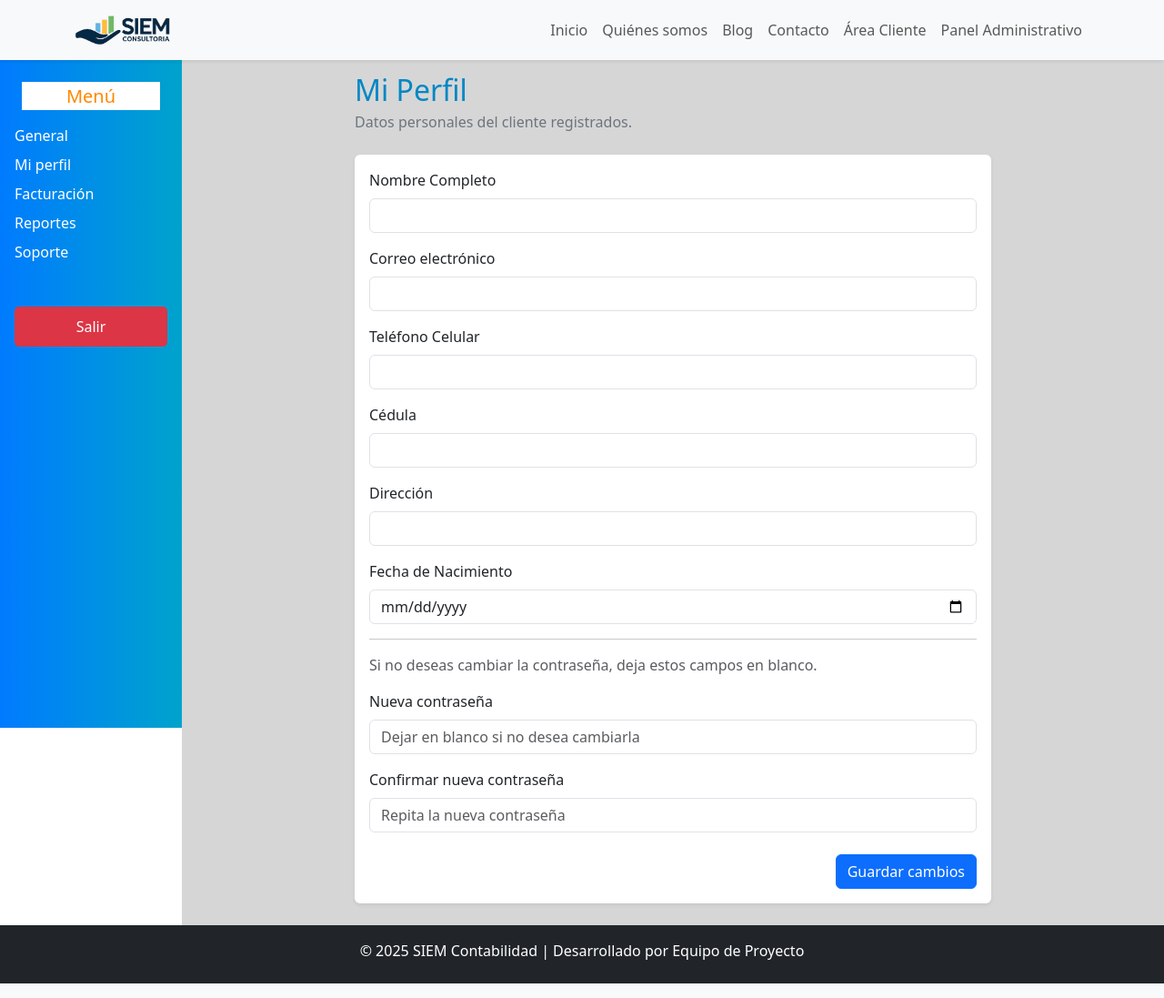
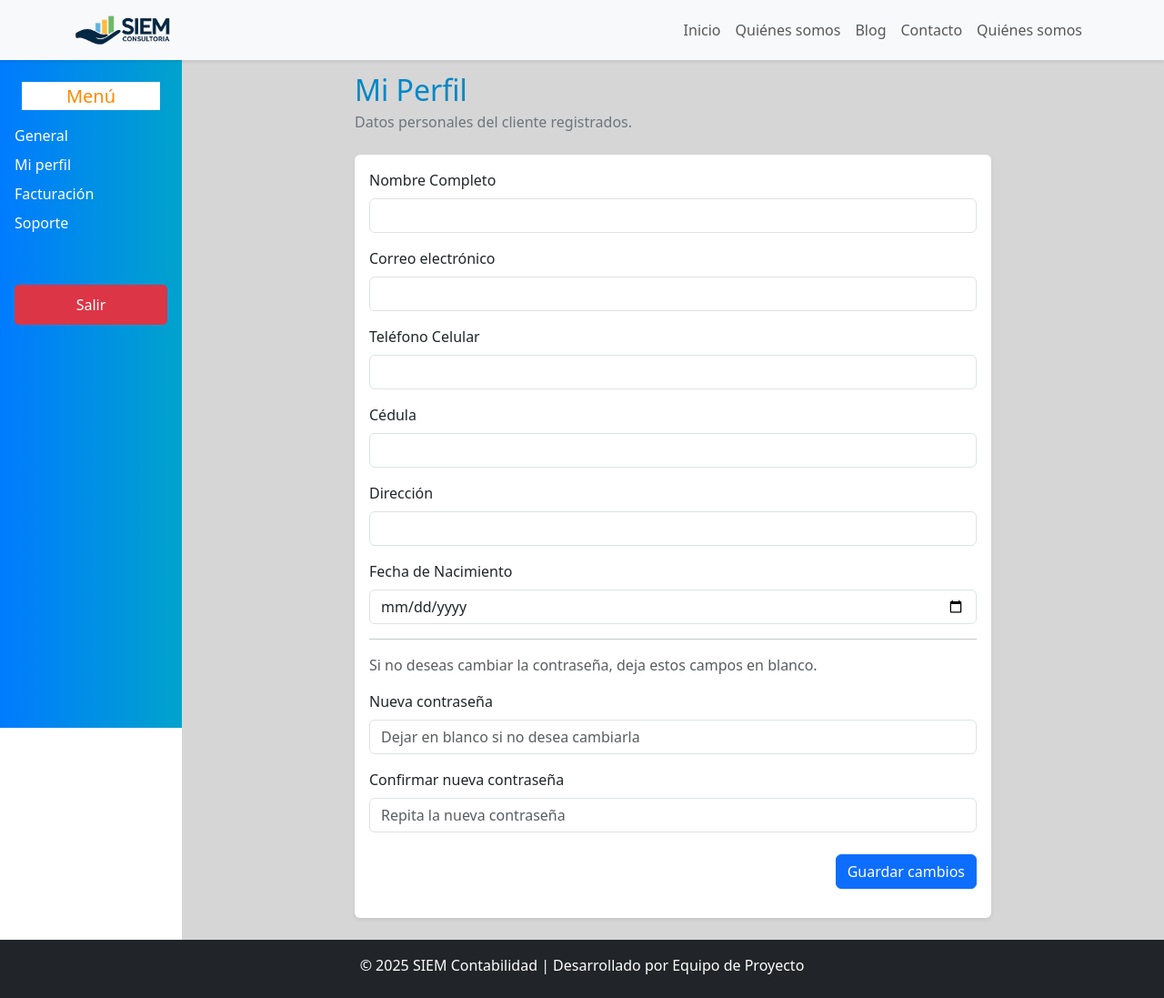
Before and after one commit to ArmandoR05/G1_SC502_JN_ProyectoFinal, a PHP site: page /areacliente/mi-perfil.php in a window 1280 px wide. Shown: the whole page at 91% size. Run offline with PHP 8.4, Linux system fonts and the light colour scheme; the visitor is signed in with stand-in values (Sample User, id 1); data that the repository does not hold is empty.

Commit message:
Optimización

```diff
--- a/areacliente/areacliente.php
+++ b/areacliente/areacliente.php
@@ -23,7 +23,7 @@
                             <h3 class="fw-bold" id="facturas">
                                 <?= $totalFacturas ?>
                             </h3>
-                            <a href="reportes-cliente.php" class="btn btn-outline-primary btn-sm mt-2" id="verFacturas">
+                            <a href="facturas.php" class="btn btn-outline-primary btn-sm mt-2" id="verFacturas">
                                 Ver detalles
                             </a>
                         </div>
@@ -37,7 +37,7 @@
                             <h3 class="fw-bold" id="asesorias">
                                 <?= $totalAsesorias ?>
                             </h3>
-                            <a href="#" class="btn btn-outline-primary btn-sm mt-2" id="verAsesorias">
+                            <a href="soporte.php" class="btn btn-outline-primary btn-sm mt-2" id="verAsesorias">
                                 Ver detalles
                             </a>
                         </div>
--- a/areacliente/mi-perfil.php
+++ b/areacliente/mi-perfil.php
@@ -1,56 +1,11 @@
 <?php
 require_once "../php/perfil_datos.php";
 ?>
-<!DOCTYPE html>
-<html lang="en">
-
-<head>
-    <meta charset="UTF-8">
-    <meta name="viewport" content="width=device-width, initial-scale=1.0">
-    <title>Área cliente</title>
-    <link href="https://cdn.jsdelivr.net/npm/bootstrap@5.3.8/dist/css/bootstrap.min.css" rel="stylesheet"
-        integrity="sha384-sRIl4kxILFvY47J16cr9ZwB07vP4J8+LH7qKQnuqkuIAvNWLzeN8tE5YBujZqJLB" crossorigin="anonymous">
-    <link rel="stylesheet" href="css/areacliente.css">
-</head>
 
 <body>
 
-    <nav class="navbar navbar-expand-lg navbar-light bg-light shadow-sm">
-        <div class="container">
-            <a class="navbar-brand fw-bold" href="index.html">
-                <img src="img/logo (1).png" alt="SIEM" height="40" class="me-2">
-            </a>
-            <button class="navbar-toggler" type="button" data-bs-toggle="collapse" data-bs-target="#menu">
-                <span class="navbar-toggler-icon"></span>
-            </button>
-            <div class="collapse navbar-collapse" id="menu">
-                <ul class="navbar-nav ms-auto">
-                    <li class="nav-item"><a class="nav-link" href="index.html">Inicio</a></li>
-                    <li class="nav-item"><a class="nav-link" href="quienes-somos.html">Quiénes somos</a></li>
-                    <li class="nav-item"><a class="nav-link" href="blog.html">Blog</a></li>
-                    <li class="nav-item"><a class="nav-link" href="contacto.html">Contacto</a></li>
-                    <li class="nav-item"><a class="nav-link" href="areacliente.html">Área Cliente</a></li>
-                    <li class="nav-item"><a class="nav-link" href="admin.html">Panel Administrativo</a></li>
-                </ul>
-            </div>
-        </div>
-    </nav>
-
-
-    <aside class="menu-lateral p-3">
-
-        <h5 class="mb-3">Menú</h5>
-        <div class="links">
-            <a href="areacliente.html" class="mb-2">General</a>
-            <a href="mi-perfil.html" class="mb-2">Mi perfil</a>
-            <a href="facturación.html" class="mb-2">Facturación</a>
-            <a href="reportes-cliente.html" class="mb-2">Reportes</a>
-            <a href="soporte.html" class="mb-2">Soporte</a>
-
-            <a href="login.html" class="salir mt-5">Salir</a>
-        </div>
-
-    </aside>
+    <?php include "../partials/header.php"; ?>
+    <?php include "../partials/sidebar.php"; ?>
 
     <main class="contenido p-4">
         <div class="perfil ">
--- a/partials/header.php
+++ b/partials/header.php
@@ -36,7 +36,6 @@
                     <li class="nav-item"><a class="nav-link" href="/Proyecto/blog.html">Blog</a></li>
                     <li class="nav-item"><a class="nav-link" href="/Proyecto/contacto.html">Contacto</a></li>
                     <li class="nav-item"><a class="nav-link" href="/Proyecto/quienes-somos.html">Quiénes somos</a></li>
-                    <li class="nav-item"><a class="nav-link" href="/Proyecto/admin.html">Panel Administrativo</a></li>
                 </ul>
             </div>
         </div>
--- a/partials/sidebar.php
+++ b/partials/sidebar.php
@@ -1,22 +1,12 @@
-<?php
-
-if (!isset($activePage)) {
-    $activePage = "";
-}
-
-function activeClass($key, $activePage) {
-    return $key === $activePage ? "active fw-semibold" : "";
-}
-?>
 
 <aside class="menu-lateral p-3">
     <h5 class="mb-3">Menú</h5>
 
     <div class="links d-flex flex-column">
-        <a href="areacliente.php" class="mb-2 <?= activeClass('general', $activePage) ?>">General</a>
-        <a href="mi-perfil.php" class="mb-2 <?= activeClass('perfil', $activePage) ?>">Mi perfil</a>
-        <a href="facturación.php" class="mb-2 <?= activeClass('facturacion', $activePage) ?>">Facturación</a>
-        <a href="soporte.php" class="mb-2 <?= activeClass('soporte', $activePage) ?>">Soporte</a>
+        <a href="areacliente.php" class="mb-2 ">General</a>
+        <a href="mi-perfil.php" class="mb-2 ">Mi perfil</a>
+        <a href="facturación.php" class="mb-2 ">Facturación</a>
+        <a href="soporte.php" class="mb-2 ">Soporte</a>
 
         <a href="../login.php" class="salir mt-5">Salir</a>
     </div>
```
